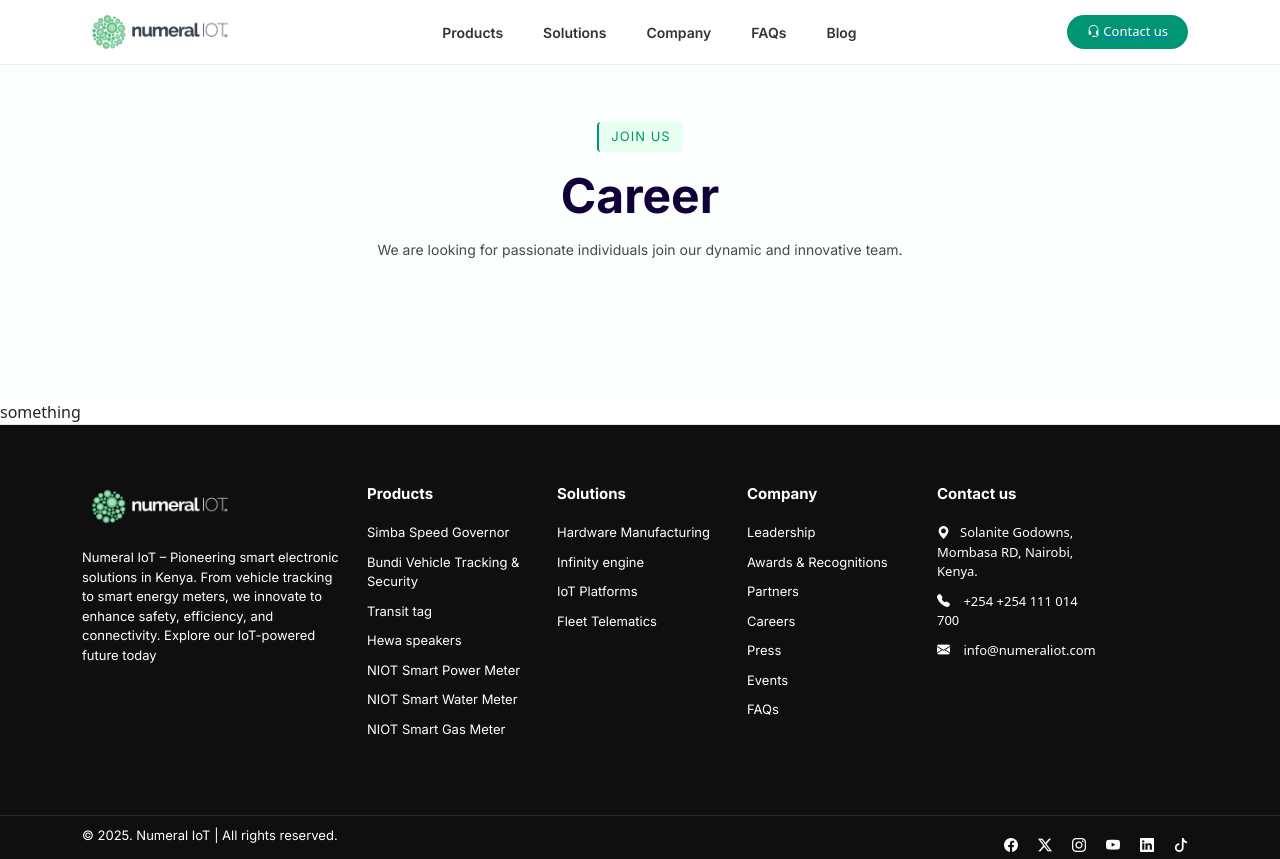
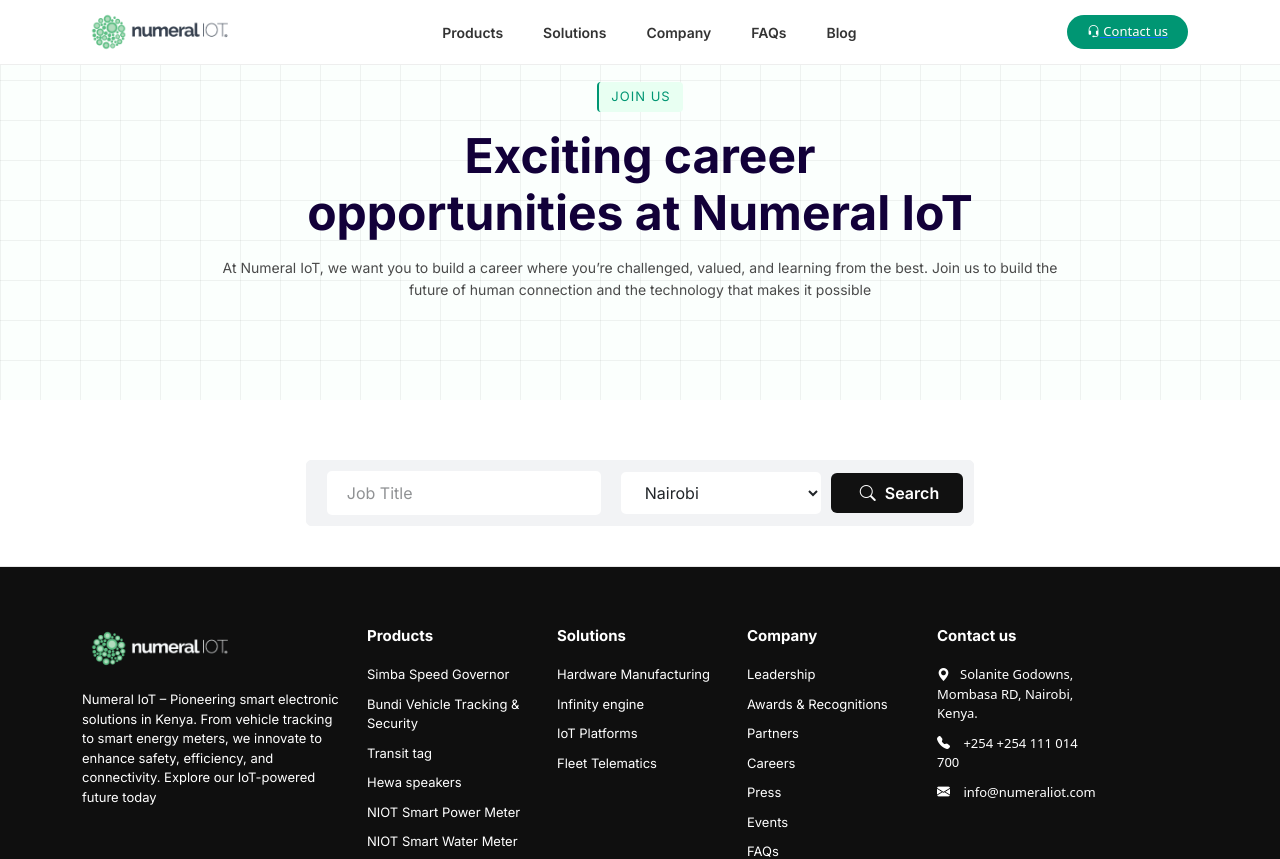
Before and after one commit to Oj-washingtone/numeraliot-website, a Next.js app: page /company/careers in a window 1280 px wide. Shown: the top 859 px of the page. Built offline with nearby package versions, Linux system fonts and the light colour scheme.

Commit message:
Enhance Careers page with job search functionality and improve styling

```diff
--- /dev/null
+++ b/app/company/careers/careers.css
@@ -0,0 +1,41 @@
+.creers-wrapper {
+  display: flex;
+  justify-content: center;
+  align-items: center;
+  flex-direction: column;
+  margin-top: 60px;
+}
+
+.search-career {
+  border: 1px solid #f2f3f5;
+  padding: 10px;
+  border-radius: 5px;
+  background-color: #f2f3f5;
+  display: flex;
+  justify-content: space-evenly;
+  align-items: center;
+}
+
+.search-career input,
+.search-career select {
+  padding: 10px 20px;
+  background-color: #fff;
+  outline: none;
+  margin: 0 10px;
+  border-radius: 5px;
+  min-width: 200px;
+}
+
+@media screen and (max-width: 768px) {
+  .search-career {
+    flex-direction: column;
+    width: 90%;
+    margin: 0 auto;
+  }
+
+  .search-career input,
+  .search-career select {
+    width: 100%;
+    margin-bottom: 20px;
+  }
+}
--- a/app/company/careers/page.js
+++ b/app/company/careers/page.js
@@ -1,13 +1,36 @@
 import Banner from "@/components/hero/Banner";
 import React from "react";
+import "./careers.css";
 
 export default function Careers() {
   const description =
-    "We are looking for passionate individuals join our dynamic and innovative team.";
+    "At Numeral IoT, we want you to build a career where you’re challenged, valued, and learning from the best. Join us to build the future of human connection and the technology that makes it possible";
   return (
     <div className="">
-      <Banner title="Career" description={description} tag="JOIN US" />
-      something
+      <Banner
+        title={"Exciting career\nopportunities at Numeral IoT"}
+        description={description}
+        tag="JOIN US"
+      />
+
+      <div className="container section">
+        <div className="creers-wrapper">
+          <div className="search-career">
+            <input type="text" name="title" placeholder="Job Title" />
+            <select name="location" placeholder="Location">
+              <option value={"nairobi"}>Nairobi</option>
+              <option value={"mombasa"}>Mombasa</option>
+              <option value={"kisumu"}>Kisumu</option>
+              <option value={"mombasa"}>Mombasa</option>
+            </select>
+            <button type="button" className="btn-dark">
+              <i className="bi bi-search"></i> Search
+            </button>
+          </div>
+        </div>
+      </div>
+
+      {/* <div className=" has-grid-background">Has grid background</div> */}
     </div>
   );
 }
--- /dev/null
+++ b/app/company/leadership/page.js
@@ -0,0 +1,25 @@
+import Banner from "@/components/hero/Banner";
+import React from "react";
+
+export default function page() {
+  return (
+    <div>
+      <Banner
+        title={"The experts behind \nour success"}
+        tag={"Our team"}
+        description={""}
+      />
+
+      <div className="container">
+        <div className="row">
+          <div className="col-md-4">
+            <div className="team-member-wrapper">
+              <div className="member-image">Member image</div>
+              <div className="member-images"></div>
+            </div>
+          </div>
+        </div>
+      </div>
+    </div>
+  );
+}
--- a/app/globals.css
+++ b/app/globals.css
@@ -201,6 +201,21 @@
   background-color: #01d65a;
 }
 
+.btn-dark {
+  background-color: #111;
+  color: white;
+  padding: 8px 24px;
+  border: none;
+  border-radius: 6px;
+  cursor: pointer;
+  font-weight: 600;
+  transition: background-color 0.3s;
+}
+
+.btn-dark i {
+  margin: 0 5px;
+}
+
 @media screen and (max-width: 768px) {
   .header-center {
     width: 100%;
@@ -209,4 +224,8 @@
   .header-title {
     font-size: 25px;
   }
+
+  .btn-dark {
+    width: 100%;
+  }
 }
--- a/components/hero/hero.css
+++ b/components/hero/hero.css
@@ -70,7 +70,26 @@
   align-items: center;
   justify-content: center;
   font-family: "Inter", sans-serif;
+  position: relative;
+  isolation: isolate;
   /* background-image: url("/gridlines.png"); */
+}
+
+.banner-other-pages::before {
+  content: "";
+  position: absolute;
+  inset: 0; /* stretch to all four edges */
+  background-image:
+      /* vertical lines */ linear-gradient(
+      to right,
+      rgba(0, 0, 0, 0.05) 1px,
+      transparent 1px
+    ),
+    /* horizontal lines */
+      linear-gradient(to bottom, rgba(0, 0, 0, 0.05) 1px, transparent 1px);
+  background-size: 40px 40px; /* size of grid cells */
+  pointer-events: none; /* clicks go through to underlying element */
+  z-index: -1; /* keep behind content */
 }
 
 .banner-other-pages .container {
```
